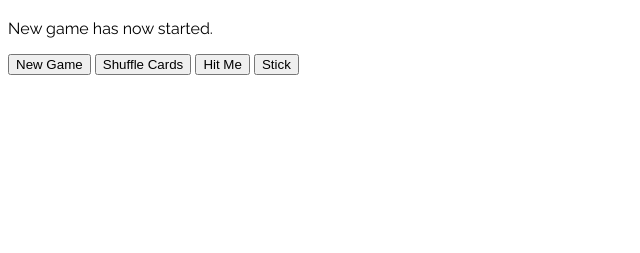
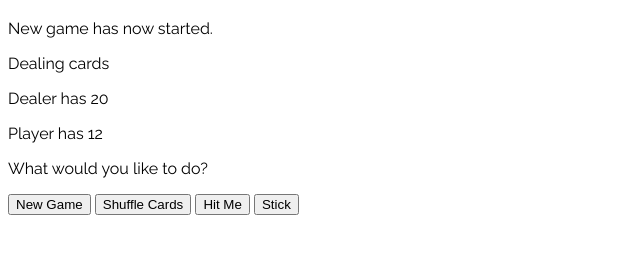
Before and after one commit to Visaal/javascriptBlackjack, a plain HTML site: page index.html in a window 1280 px wide. Both pictures are taken after a click on the button "New Game". Shown: the part 61-314 px from the top of the page, without its empty margins (0-640 px from the left). Drawn offline with Linux system fonts and the light colour scheme.

Commit message:
add basic dealing and score logic

```diff
--- a/js/blackjack.js
+++ b/js/blackjack.js
@@ -1,4 +1,42 @@
 // Supporting functions
+function getCardScore(cardValue) {
+  switch (cardValue) {
+    case "Ace":
+    case "King":
+    case "Queen":
+    case "Jack":
+    case "ten":
+      return 10;
+      break;
+    case "nine":
+      return 9;
+      break;
+    case "eight":
+      return 8;
+      break;
+    case "seven":
+      return 7;
+      break;
+    case "six":
+      return 6;
+      break;
+    case "five":
+      return 5;
+      break;
+    case "four":
+      return 4;
+      break;
+    case "three":
+      return 3;
+      break;
+    case "two":
+      return 2;
+    case "one":
+      return 1;
+      break;
+  }
+}
+
 function createDeck() {
   console.log("creating a new deck.");
   hitMeButton.style.display = "inline";
@@ -26,7 +64,8 @@ function createDeck() {
     for (n = 0; n < cardValues.length; n++) {
       deck.push({
         suit: suits[i],
-        value: cardValues[n]
+        value: cardValues[n],
+        score: getCardScore(cardValues[n])
       });
     }
   }
@@ -49,6 +88,38 @@ function shuffleDeck(cardDeck) {
   return shuffledDeck;
 }
 
+function printCard(card) {
+  gameText.innerHTML = "Card dealt is the " + card.value + " of " + card.suit;
+}
+
+function dealCard(cardDeck) {
+  return cardDeck.pop();
+}
+
+function setUpPlayers() {
+  let players = {
+    dealer: [],
+    player1: []
+  };
+  return players;
+}
+
+function initialDeal(players, cardDeck) {
+  for (i = 0; i < 2; i++) {
+    players.player1.push(dealCard(cardDeck));
+    players.dealer.push(dealCard(cardDeck));
+  }
+  return players;
+}
+
+function calculateScore(playerCards) {
+  total = 0;
+  for (i = 0; i < playerCards.length; i++) {
+    total += playerCards[i].score;
+  }
+  return total;
+}
+
 // Show all the in game commentry
 let gameText = document.getElementById("gameText");
 
@@ -57,6 +128,16 @@ newGameButton.addEventListener("click", function() {
   cards = createDeck();
   cards = shuffleDeck(cards);
   gameText.innerHTML = "New game has now started.";
+  players = setUpPlayers();
+  gameText.innerHTML += "<p>Dealing cards</p>";
+  playerCards = initialDeal(players, cards);
+  dealerCards = playerCards.dealer;
+  player1Cards = playerCards.player1;
+  dealerScore = calculateScore(dealerCards);
+  gameText.innerHTML += "<p>Dealer has " + dealerScore + "</p>";
+  playerScore = calculateScore(player1Cards);
+  gameText.innerHTML += "<p>Player has " + playerScore + "</p>";
+  gameText.innerHTML += "<p>What would you like to do?</p>";
 });
 
 let shuffleCardsButton = document.getElementById("shuffleCardsButton");
@@ -68,3 +149,21 @@ let hitMeButton = document.getElementById("hitMeButton");
 let stickButton = document.getElementById("stickButton");
 hitMeButton.style.display = "none";
 stickButton.style.display = "none";
+
+hitMeButton.addEventListener("click", function() {
+  newCard = dealCard(cards);
+  players.player1.push(newCard);
+  playerScore = calculateScore(player1Cards);
+  gameText.innerHTML += "<p>Player now has " + playerScore + "</p>";
+});
+
+stickButton.addEventListener("click", function() {
+  while (dealerScore < 18) {
+    console.log(dealerCards);
+    gameText.innerHTML += "<p>Dealer is taking a card</p>";
+    newCard = dealCard(cards);
+    players.dealer.push(newCard);
+    dealerScore = calculateScore(dealerCards);
+    gameText.innerHTML += "<p>Dealer now has " + dealerScore + "</p>";
+  }
+});
```
Also changed, not shown: index.html (+0 -1 lines).
